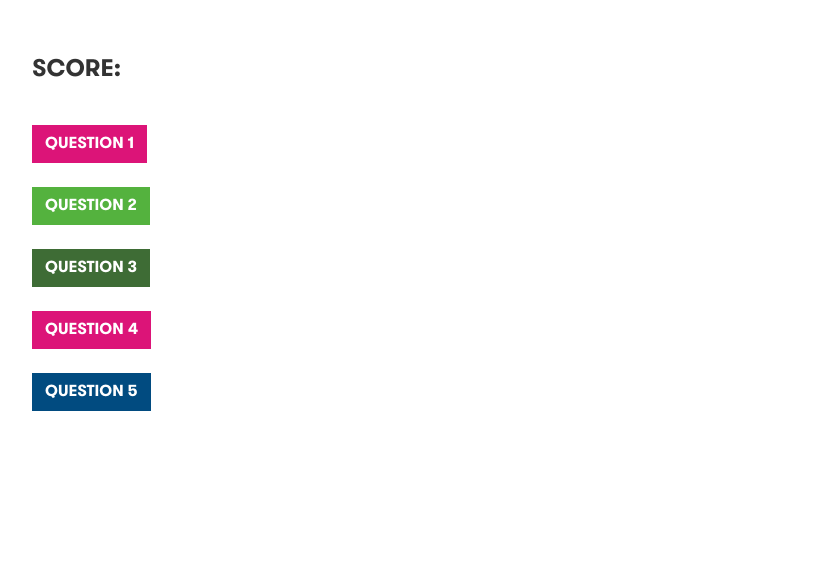
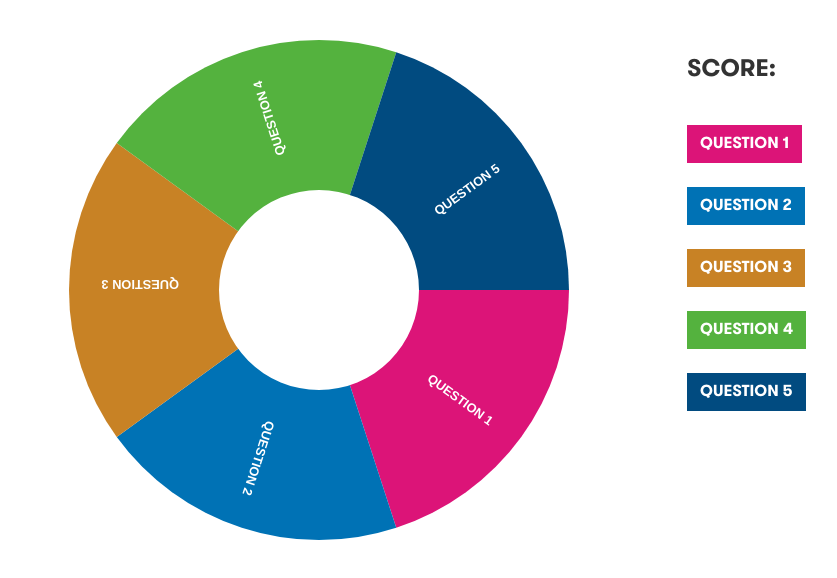
Before and after one commit to lofersfanclub/tap-quiz-app, a plain HTML site: page index.html in a window 1280 px wide. Shown: the whole page, without its empty margins (16-853 px from the left). Drawn offline with nearby package versions, Linux system fonts and the light colour scheme.

Commit message:
Canvas
Enklare test av kanvasscript för att ladda in frågor i cirkel, justering av färglista css samt grid på index

```diff
--- a/css/custom.css
+++ b/css/custom.css
@@ -75,25 +75,25 @@ h1,h2,h3,h4,h5,button{
 
 
 /* theme colors*/
-.c0{background-color: #000;}
-.c1{background-color: #dc1478;}
-.c2{background-color: #54b23e;}
-.c3{background-color: #0072b5;}
-.c4{background-color: #3e6c35;}
-.c5{background-color: #c88225;}
-.c6{background-color: #f89222;}
-.c7{background-color: #f16121;}
-.c8{background-color: #841731;}
-.c9{background-color: #fcae14;}
-.c10{background-color: #00a4d4;}
-.c11{background-color: #ec3726;}
-.c12{background-color: #ba1c2c;}
-.c13{background-color: #24903f;}
-.c14{background-color: #cd9525;}
-.c15{background-color: #e81929;}
-.c16{background-color: #17305d;}
-.c17{background-color: #014b80;}
-.c18{background-color: #000000;}
+.cBLK{background-color: #000;}
+.c0{background-color: #dc1478;}
+.c1{background-color: #54b23e;}
+.c2{background-color: #0072b5;}
+.c3{background-color: #3e6c35;}
+.c4{background-color: #c88225;}
+.c5{background-color: #f89222;}
+.c6{background-color: #f16121;}
+.c7{background-color: #841731;}
+.c8{background-color: #fcae14;}
+.c9{background-color: #00a4d4;}
+.c10{background-color: #ec3726;}
+.c11{background-color: #ba1c2c;}
+.c12{background-color: #24903f;}
+.c13{background-color: #cd9525;}
+.c14{background-color: #e81929;}
+.c15{background-color: #17305d;}
+.c16{background-color: #014b80;}
+.c17{background-color: #000000;}
 
 
 /* tempfix*/
--- a/index.html
+++ b/index.html
@@ -15,13 +15,19 @@
   </head>
 
   <body>
+    <div class="container">
+      <div class="row">
+        <div class="col-md-6 col-xs-12">
+          <canvas id="canvas" width="500" height="500"></canvas>
+        </div>
+        <div class="col-md-6 col-xs-12">
           <h4 class="score">Score: <span id="pscore"></span></h4>
           <div id="questions"></div>
           <div id="qButtons"></div>
 
             <div id="modal-end" class="modal fade" role="dialog" aria-labelledby="modalLabel-0" aria-hidden="true">
               <div class="question-modal modal-dialog" role="document">
-    <div class="modal-content c0">
+                <div class="modal-content cBLK">
                   <div class="modal-header">
                     <h4>Game over</h4>
                   </div>
@@ -36,12 +42,13 @@
                   <div class="modal-footer"></div>
                 </div>
               </div>
-
-
+            </div>
+    </div>
   </body>
 
     <script type="text/javascript" src="js/questions.js"></script>
     <script type="text/javascript" src="js/loop.js"></script>
+    <script type="text/javascript" src="js/drawquestions.js"></script>
 
     <script src="https://code.jquery.com/jquery-3.4.1.slim.min.js" integrity="sha384-J6qa4849blE2+poT4WnyKhv5vZF5SrPo0iEjwBvKU7imGFAV0wwj1yYfoRSJoZ+n" crossorigin="anonymous"></script>
     <script src="https://cdn.jsdelivr.net/npm/popper.js@1.16.0/dist/umd/popper.min.js" integrity="sha384-Q6E9RHvbIyZFJoft+2mJbHaEWldlvI9IOYy5n3zV9zzTtmI3UksdQRVvoxMfooAo" crossorigin="anonymous"></script>
--- /dev/null
+++ b/js/drawquestions.js
@@ -0,0 +1,42 @@
+
+var color    = ['#dc1478','#54b23e','#0072b5','#3e6c35','#c88225','#f89222','#f16121','#841731','#fcae14','#00a4d4','#ec3726','#ba1c2c','#24903f','#cd9525','#e81929','#17305d','#014b80'];
+var slices   = quizQuestions.length;
+var sliceDeg = 360/slices;
+var deg      = 0;
+var ctx    = canvas.getContext('2d');
+var width  = canvas.width; // size
+var center = width/2;      // center
+function deg2rad(deg){ return deg * Math.PI/180; }
+
+function drawSlice(deg, color){
+  ctx.beginPath();
+  ctx.fillStyle = color;
+  ctx.moveTo(center, center);
+  ctx.arc(center, center, width/2, deg2rad(deg), deg2rad(deg+sliceDeg));
+  ctx.lineTo(center, center);
+  ctx.fill();
+}
+
+function drawText(deg, text) {
+  ctx.save();
+  ctx.translate(center, center);
+  ctx.rotate(deg2rad(deg));
+  ctx.textAlign = "left";
+  ctx.textTransform = "uppercase";
+  ctx.fillStyle = "#fff";
+  ctx.font = 'bold 0.8rem sans-serif';
+  ctx.fillText(text.toUpperCase(), 140, 10);
+  ctx.restore();
+}
+
+for(var i=0; i<slices; i++){
+  drawSlice(deg, color[quizQuestions[i]['category']]);
+  drawText((deg+sliceDeg/2), quizQuestions[i]['title']);
+  deg += sliceDeg;
+}
+
+            ctx.beginPath();
+            ctx.moveTo(center,center);
+            ctx.fillStyle = "#fff";
+            ctx.arc(center, center, (width/2)*.40, 0, 2 * Math.PI, false);
+            ctx.fill();
--- a/js/questions.js
+++ b/js/questions.js
@@ -1,6 +1,6 @@
 var quizQuestions = [{
   id: 0,
-  category: 01,
+  category: 0,
   title: 'Question 1',
   question: 'What is the answer to question 1?',
   choices: ['A', 'B', 'C'],
@@ -8,7 +8,7 @@ var quizQuestions = [{
 },
 {
   id: 1,
-  category: 02,
+  category: 2,
   title: 'Question 2',
   question: 'What is the answer to question 2?',
   choices: ['A', 'B', 'C'],
@@ -16,7 +16,7 @@ var quizQuestions = [{
 },
 {
   id: 2,
-  category: 04,
+  category: 4,
   title: 'Question 3',
   question: 'What is the answer to question 3?',
   choices: ['A', 'B', 'C'],
@@ -24,7 +24,7 @@ var quizQuestions = [{
 },
 {
   id: 3,
-  category: 01,
+  category: 1,
   title: 'Question 4',
   question: 'What is the answer to question 3?',
   choices: ['A', 'B', 'C'],
@@ -32,7 +32,7 @@ var quizQuestions = [{
 },
 {
   id: 4,
-  category: 17,
+  category: 16,
   title: 'Question 5',
   question: 'What is the answer to question 4?',
   choices: ['A', 'B', 'C'],
```
Lines whose indentation alone changed are shown as unchanged.
